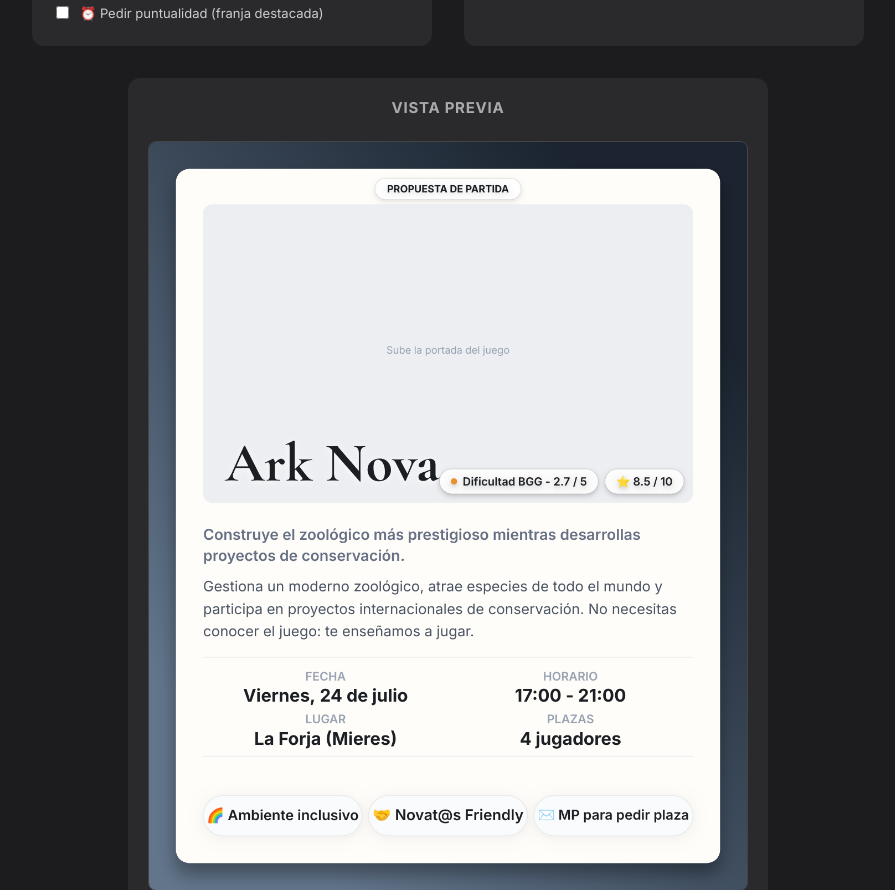
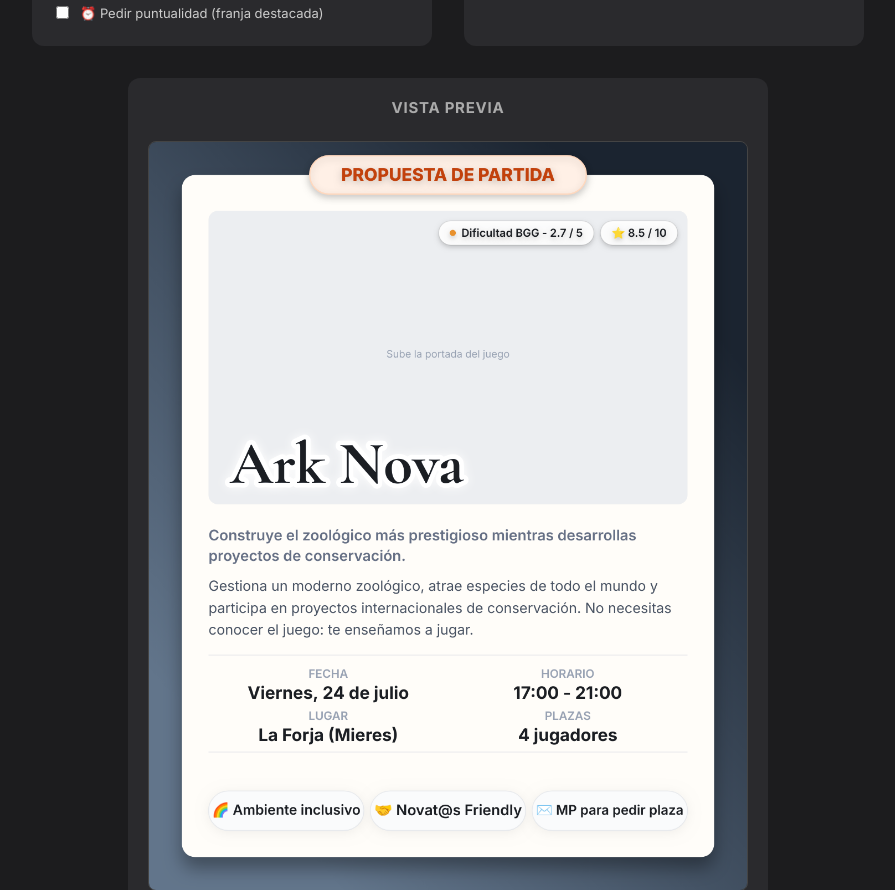
Before and after one commit to xerman5/cartelesForja, a plain HTML site: page index.html in a window 1280 px wide. Shown: the part 913-1803 px from the top of the page, without its empty margins (192-1087 px from the left). Drawn offline with nearby package versions, Linux system fonts and the light colour scheme.

Commit message:
Update index.html

```diff
--- a/index.html
+++ b/index.html
@@ -6,7 +6,7 @@
 <title>Generador de carteles para partidas</title>
 <link rel="preconnect" href="https://fonts.googleapis.com">
 <link rel="preconnect" href="https://fonts.gstatic.com" crossorigin>
-<link href="https://fonts.googleapis.com/css2?family=Inter:wght@400;500;600;700&family=Cormorant+Garamond:wght@600;700&display=swap" rel="stylesheet">
+<link href="https://fonts.googleapis.com/css2?family=Inter:wght@400;500;600;700;800&family=Cormorant+Garamond:wght@600;700&display=swap" rel="stylesheet">
 <style>
   * { box-sizing: border-box; }
   body {
@@ -291,7 +291,7 @@ let bgMode = 'gradient';
 let portadaImage = null;
 let fondoImage = null;
 
-// ---------- Carga de imagenes ----------
+// ---------- Carga de imágenes ----------
 function loadImageFile(inputId, nombreId, onLoaded) {
   document.getElementById(inputId).addEventListener('change', (e) => {
     const file = e.target.files[0];
@@ -472,7 +472,7 @@ function render() {
   drawOuterBackground();
 
   const wide = (w / h) > 1.25;
-  const outerPad = w * 0.045;
+  const outerPad = w * 0.055;
   const cardX = outerPad, cardY = outerPad;
   const cardW = w - outerPad * 2, cardH = h - outerPad * 2;
   const cardRadius = w * 0.022;
@@ -502,9 +502,9 @@ function render() {
     colLeftW = cardW - innerPad * 2;
     colLeftX = cardX + innerPad;
     imgW = colLeftW;
-    imgH = cardH * 0.43; // Imagen con mayor espacio vertical
+    imgH = cardH * 0.43;
     imgX = colLeftX;
-    imgY = cardY + innerPad * 1.3;
+    imgY = cardY + innerPad * 1.35;
   }
 
   // Dibujar la portada / recuadro del juego
@@ -522,62 +522,33 @@ function render() {
 
   // --- Pastilla Superior "PROPUESTA DE PARTIDA" ---
   const topBadgeText = "PROPUESTA DE PARTIDA";
-  const topBadgeSize = Math.max(12, cardW * 0.016) * escala;
-  ctx.font = `700 ${topBadgeSize}px ${SANS}`;
-  const topBadgePadX = topBadgeSize * 1.2;
+  const topBadgeSize = Math.max(14, cardW * 0.019) * escala * 1.5;
+  ctx.font = `800 ${topBadgeSize}px ${SANS}`;
+  const topBadgePadX = topBadgeSize * 1.8;
   const topBadgeW = ctx.measureText(topBadgeText).width + topBadgePadX * 2;
-  const topBadgeH = topBadgeSize * 2.1;
+  const topBadgeH = topBadgeSize * 2.2;
   const topBadgeX = cardX + (cardW - topBadgeW) / 2;
-  const topBadgeY = cardY + innerPad * 0.35;
+  const topBadgeY = cardY - (topBadgeH / 2);
 
   ctx.save();
-  ctx.shadowColor = 'rgba(0,0,0,0.12)';
-  ctx.shadowBlur = 10;
-  ctx.shadowOffsetY = 3;
-  ctx.fillStyle = 'rgba(255, 255, 255, 0.96)';
-  ctx.strokeStyle = 'rgba(0, 0, 0, 0.08)';
-  ctx.lineWidth = 1.5;
+  ctx.shadowColor = 'rgba(0, 0, 0, 0.22)';
+  ctx.shadowBlur = 14;
+  ctx.shadowOffsetY = 4;
+  ctx.fillStyle = '#fff0e6';
+  ctx.strokeStyle = '#ffd8be';
+  ctx.lineWidth = 2.5;
   roundRect(topBadgeX, topBadgeY, topBadgeW, topBadgeH, topBadgeH / 2);
   ctx.fill();
   ctx.stroke();
-  ctx.fillStyle = textDark;
+
+  ctx.fillStyle = '#c2410c';
   ctx.textAlign = 'center';
   ctx.textBaseline = 'middle';
-  ctx.fillText(topBadgeText, cardX + cardW / 2, topBadgeY + topBadgeH / 2 + topBadgeSize * 0.05);
+  ctx.fillText(topBadgeText, cardX + cardW / 2, topBadgeY + topBadgeH / 2 + topBadgeSize * 0.04);
   ctx.restore();
   ctx.textBaseline = 'alphabetic';
 
-  // --- Título flotante encima de la imagen ---
-  const tituloText = document.getElementById('titulo').value;
-  if (tituloText) {
-    const tituloSize = (wide ? Math.max(32, cardW * 0.065) : Math.max(46, cardW * 0.088)) * escala;
-    ctx.font = `700 ${tituloSize}px ${SERIF}`;
-
-    const titlePadding = imgW * 0.045;
-    const titleX = imgX + titlePadding;
-    const maxTitleW = imgW * 0.55;
-
-    const titleLines = getWrappedLines(tituloText, maxTitleW);
-    const lineH = tituloSize * 0.95;
-    const titleBlockH = titleLines.length * lineH;
-    const titleY = imgY + imgH - titlePadding - (titleBlockH - lineH);
-
-    ctx.save();
-    // Sombras múltiples ligeras / gris claro para garantizar legibilidad óptima
-    ctx.shadowColor = 'rgba(255, 255, 255, 0.95)';
-    ctx.shadowBlur = 14;
-    ctx.shadowOffsetX = 0;
-    ctx.shadowOffsetY = 2;
-    ctx.fillStyle = textDark;
-    ctx.textAlign = 'left';
-
-    titleLines.forEach((line, i) => {
-      ctx.fillText(line, titleX, titleY + i * lineH);
-    });
-    ctx.restore();
-  }
-
-  // --- Pastillas BGG superpuestas ---
+  // --- Pastillas BGG superpuestas (Esquina Superior Derecha de la Imagen) ---
   const bggDificultad = parseFloat(document.getElementById('bggDificultad').value) || 0;
   const bggPuntuacion = parseFloat(document.getElementById('bggPuntuacion').value) || 0;
 
@@ -597,10 +568,10 @@ function render() {
   const sPillW = scoreTextW + oPillPadX * 2;
   const oPillH = overlayPillSize * 2.2;
 
-  const imgMargin = overlayPillSize * 0.8;
+  const imgMargin = overlayPillSize * 0.9;
   const scoreX = imgX + imgW - imgMargin - sPillW;
   const diffX = scoreX - overlayPillSize * 0.6 - dPillW;
-  const pillsY = imgY + imgH - imgMargin - oPillH;
+  const pillsY = imgY + imgMargin;
 
   ctx.save();
   ctx.shadowColor = 'rgba(0,0,0,0.2)';
@@ -632,6 +603,49 @@ function render() {
   ctx.fillText(scoreText, scoreX + oPillPadX, pillsY + oPillH / 2 + overlayPillSize * 0.05);
   ctx.restore();
   ctx.textBaseline = 'alphabetic';
+
+  // --- Título flotante encima de la imagen (Con sangrado a la derecha) ---
+  const tituloText = document.getElementById('titulo').value;
+  if (tituloText) {
+    const tituloSize = (wide ? Math.max(34, cardW * 0.07) : Math.max(52, cardW * 0.098)) * escala;
+    ctx.font = `700 ${tituloSize}px ${SERIF}`;
+
+    // Sangrado interno para distanciar la sombra del borde izquierdo de la imagen
+    const titlePadding = imgW * 0.045;
+    const titleX = imgX + titlePadding;
+    const maxTitleW = imgW * 0.88;
+
+    const titleLines = getWrappedLines(tituloText, maxTitleW);
+    const lineH = tituloSize * 0.95;
+    const titleBlockH = titleLines.length * lineH;
+    const titleY = imgY + imgH - titlePadding - (titleBlockH - lineH);
+
+    ctx.save();
+    ctx.lineJoin = 'round';
+    ctx.miterLimit = 2;
+    ctx.strokeStyle = 'rgba(255, 255, 255, 0.95)';
+    ctx.lineWidth = tituloSize * 0.16;
+
+    ctx.shadowColor = 'rgba(255, 255, 255, 1)';
+    ctx.shadowBlur = 20;
+    ctx.shadowOffsetX = 0;
+    ctx.shadowOffsetY = 0;
+
+    ctx.textAlign = 'left';
+
+    titleLines.forEach((line, i) => {
+      ctx.strokeText(line, titleX, titleY + i * lineH);
+      ctx.fillText(line, titleX, titleY + i * lineH);
+    });
+
+    ctx.shadowColor = 'transparent';
+    ctx.fillStyle = textDark;
+    titleLines.forEach((line, i) => {
+      ctx.fillText(line, titleX, titleY + i * lineH);
+    });
+
+    ctx.restore();
+  }
 
   // --- Bloque de Texto Central (Subtítulo + Descripción) ---
   let y = wide ? cardY + innerPad : imgY + imgH + innerPad * 0.8;
@@ -846,7 +860,7 @@ document.getElementById('descargarWebpBtn').addEventListener('click', () => {
 
 // ---------- Arranque ----------
 loadConfig();
-if (document.fonts && document.fonts.load) { Promise.all([ document.fonts.load("700 40px 'Cormorant Garamond'"), document.fonts.load("400 16px 'Inter'"), document.fonts.load("600 16px 'Inter'"), document.fonts.load("700 16px 'Inter'") ]).then(render).catch(render); }
+if (document.fonts && document.fonts.load) { Promise.all([ document.fonts.load("700 40px 'Cormorant Garamond'"), document.fonts.load("400 16px 'Inter'"), document.fonts.load("600 16px 'Inter'"), document.fonts.load("700 16px 'Inter'"), document.fonts.load("800 16px 'Inter'") ]).then(render).catch(render); }
 render();
 </script>
 </body>
```
